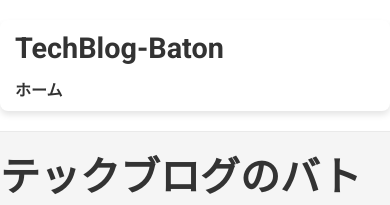
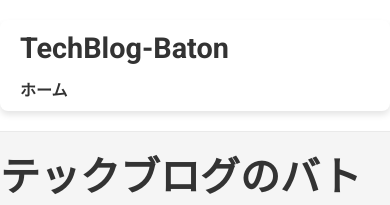
Before and after one commit to Findy/TechBlog-Baton, a Jekyll site: the page built from index.md, in a window 390 px wide. Shown: the top 205 px of the page. Built offline with Jekyll 4.4.1, drawn with Linux system fonts in a browser that asks for light colours.

Commit message:
Update style.css

```diff
--- a/assets/css/style.css
+++ b/assets/css/style.css
@@ -16,7 +16,7 @@ body {
 .container {
   max-width: 1200px;
   margin: 0 auto;
-  padding: 20px 40px; /* 左右に40pxのパディングを追加 */
+  padding: 20px 60px; /* 左右に60pxのパディングを追加 */
   background-color: #ffffff; /* 背景色を白に設定 */
   box-shadow: 0 4px 6px rgba(0, 0, 0, 0.1); /* 軽いシャドウを追加 */
   border-radius: 8px; /* 角を少し丸くする */
@@ -83,6 +83,8 @@ body {
   text-align: center;
   line-height: 1.6;
   max-width: 800px;
+  margin-left: auto;
+  margin-right: auto;
 }
 
 /* 記事リストのスタイル */
@@ -166,7 +168,7 @@ body {
 /* レスポンシブ対応 */
 @media (max-width: 1024px) {
   .container {
-    padding: 20px 30px; /* パディングを少し減らす */
+    padding: 20px 50px; /* 左右のパディングを60pxから50pxに減少 */
   }
 
   .articles-grid {
@@ -176,7 +178,7 @@ body {
 
 @media (max-width: 768px) {
   .container {
-    padding: 20px 20px; /* パディングをさらに調整 */
+    padding: 20px 40px; /* 左右のパディングを50pxから40pxに調整 */
   }
 
   .articles-grid {
@@ -190,7 +192,7 @@ body {
 
 @media (max-width: 480px) {
   .container {
-    padding: 10px 15px; /* モバイルデバイス向けにパディングを調整 */
+    padding: 10px 20px; /* モバイルデバイス向けにパディングを調整 */
   }
 
   .articles-grid {
```
